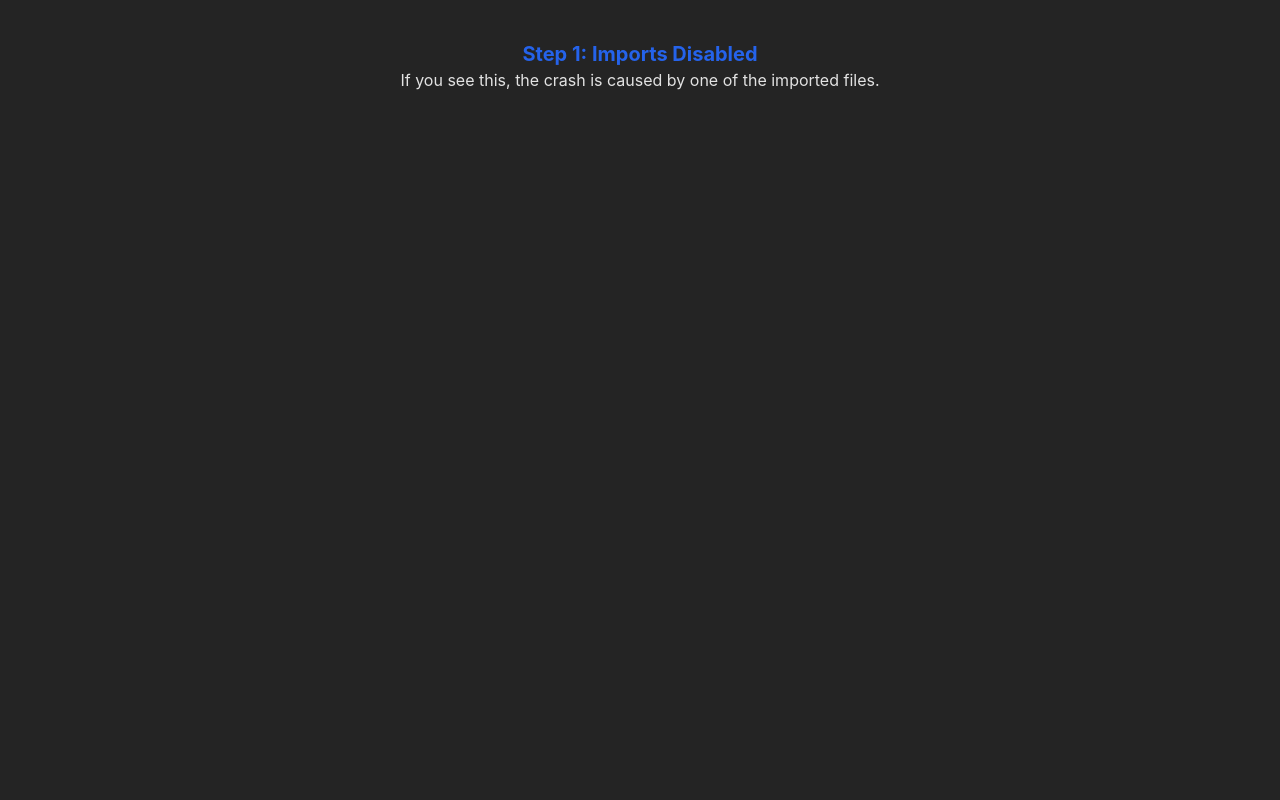
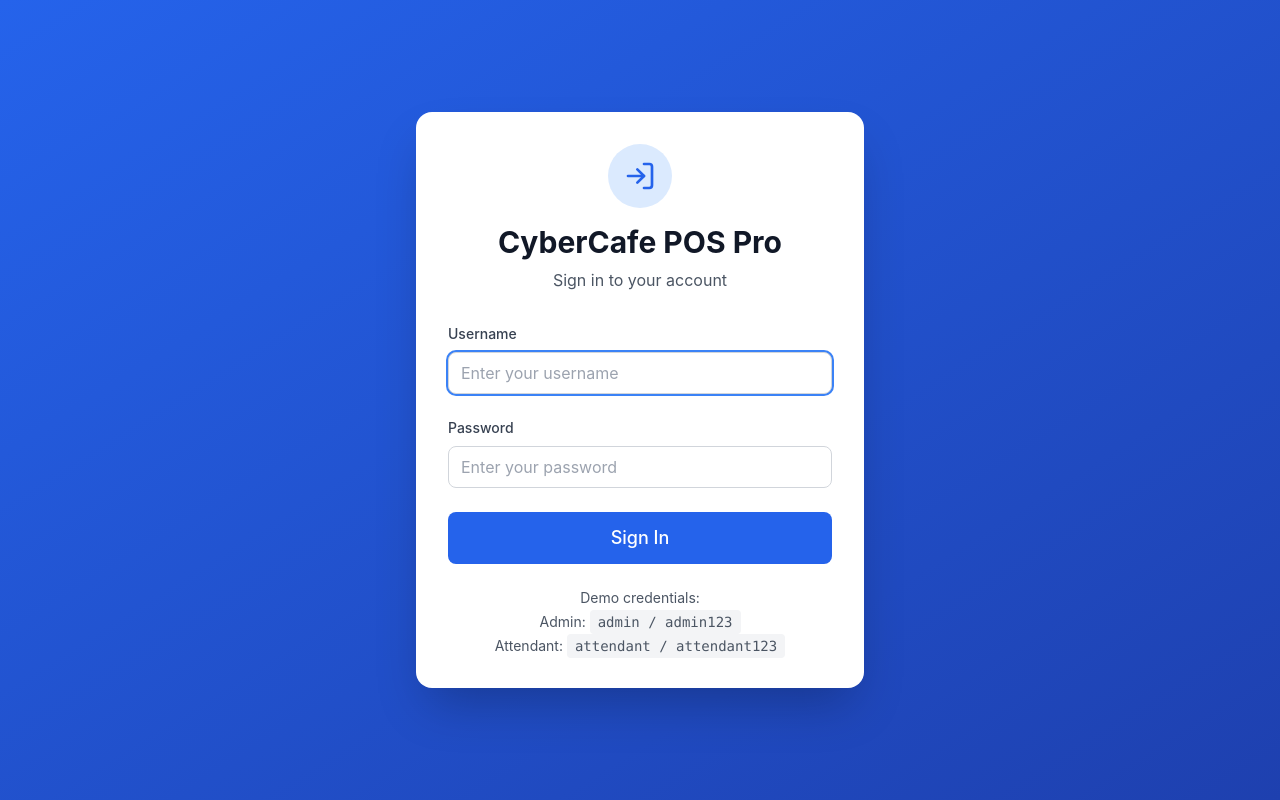
Before and after one commit to Aimtech7/cyber_pos, a React (Vite) app in the folder frontend/: page /login in a window 1280 px wide. Built offline with nearby package versions, Linux system fonts and the light colour scheme; no server answers.

Commit message:
debug: force overwrite App.tsx to enable Auth subsystem

```diff
--- a/frontend/src/App.tsx
+++ b/frontend/src/App.tsx
@@ -3,195 +3,52 @@ import { BrowserRouter, Routes, Route, Navigate } from 'react-router-dom';
 import { AuthProvider, useAuth } from './context/AuthContext';
 // import { ShiftProvider } from './context/ShiftContext';
 import Login from './pages/Login';
-// import POSDashboard from './pages/pos/POSDashboard';
-// import NewSale from './pages/pos/NewSale';
-// import Sessions from './pages/pos/Sessions';
-// import Transactions from './pages/pos/Transactions';
-// import PrintJobQueue from './pages/pos/PrintJobQueue';
-// import AdminDashboard from './pages/admin/AdminDashboard';
-// import { Services } from './pages/admin/Services';
-// import { Inventory } from './pages/admin/Inventory';
-// import { Users } from './pages/admin/Users';
-// import { Reports } from './pages/admin/Reports';
-// import { MpesaInbox } from './pages/admin/MpesaInbox';
-// import { MpesaReconciliation } from './pages/admin/MpesaReconciliation';
-// import { Customers } from './pages/admin/Customers';
-// import { Invoices } from './pages/admin/Invoices';
-// import { Alerts } from './pages/admin/Alerts';
-// import { OfflineQueue } from './pages/pos/OfflineQueue';
-// import { OfflineProvider } from './context/OfflineContext';
-// import { OfflineBanner } from './components/OfflineBanner';
-//             {/* POS Routes */}
-//             <Route
-//                 path="/pos"
-//                 element={
-//                     <ProtectedRoute>
-//                         <POSDashboard />
-//                     </ProtectedRoute>
-//                 }
-//             />
-//             <Route
-//                 path="/pos/new-sale"
-//                 element={
-//                     <ProtectedRoute>
-//                         <NewSale />
-//                     </ProtectedRoute>
-//                 }
-//             />
-//             <Route
-//                 path="/pos/sessions"
-//                 element={
-//                     <ProtectedRoute>
-//                         <Sessions />
-//                     </ProtectedRoute>
-//                 }
-//             />
-//             <Route
-//                 path="/pos/transactions"
-//                 element={
-//                     <ProtectedRoute>
-//                         <Transactions />
-//                     </ProtectedRoute>
-//                 }
-//             />
-//             <Route
-//                 path="/pos/print-queue"
-//                 element={
-//                     <ProtectedRoute>
-//                         <PrintJobQueue />
-//                     </ProtectedRoute>
-//                 }
-//             />
+import './index.css';
 
-//             {/* Admin Routes */}
-//             <Route
-//                 path="/admin"
-//                 element={
-//                     <ProtectedRoute allowedRoles={['ADMIN', 'MANAGER']}>
-//                         <AdminDashboard />
-//                     </ProtectedRoute>
-//                 }
-//             />
-//             <Route
-//                 path="/admin/services"
-//                 element={
-//                     <ProtectedRoute allowedRoles={['ADMIN', 'MANAGER']}>
-//                         <Services />
-//                     </ProtectedRoute>
-//                 }
-//             />
-//             <Route
-//                 path="/admin/users"
-//                 element={
-//                     <ProtectedRoute allowedRoles={['ADMIN']}>
-//                         <Users />
-//                     </ProtectedRoute>
-//                 }
-//             />
-//             <Route
-//                 path="/admin/inventory"
-//                 element={
-//                     <ProtectedRoute allowedRoles={['ADMIN', 'MANAGER']}>
-//                         <Inventory />
-//                     </ProtectedRoute>
-//                 }
-//             />
-//             <Route
-//                 path="/admin/reports"
-//                 element={
-//                     <ProtectedRoute allowedRoles={['ADMIN', 'MANAGER']}>
-//                         <Reports />
-//                     </ProtectedRoute>
-//                 }
-//             />
-//             <Route
-//                 path="/admin/mpesa-inbox"
-//                 element={
-//                     <ProtectedRoute allowedRoles={['ADMIN', 'MANAGER']}>
-//                         <MpesaInbox />
-//                     </ProtectedRoute>
-//                 }
-//             />
-//             <Route
-//                 path="/admin/mpesa-reconciliation"
-//                 element={
-//                     <ProtectedRoute allowedRoles={['ADMIN', 'MANAGER']}>
-//                         <MpesaReconciliation />
-//                     </ProtectedRoute>
-//                 }
-//             />
-//             <Route
-//                 path="/admin/customers"
-//                 element={
-//                     <ProtectedRoute allowedRoles={['ADMIN', 'MANAGER']}>
-//                         <Customers />
-//                     </ProtectedRoute>
-//                 }
-//             />
-//             <Route
-//                 path="/admin/invoices"
-//                 element={
-//                     <ProtectedRoute allowedRoles={['ADMIN', 'MANAGER']}>
-//                         <Invoices />
-//                     </ProtectedRoute>
-//                 }
-//             />
-//             <Route
-//                 path="/admin/alerts"
-//                 element={
-//                     <ProtectedRoute allowedRoles={['ADMIN', 'MANAGER']}>
-//                         <Alerts />
-//                     </ProtectedRoute>
-//                 }
-//             />
+const ProtectedRoute: React.FC<{ children: React.ReactNode; allowedRoles?: string[] }> = ({
+    children,
+    allowedRoles,
+}) => {
+    const { user, isLoading } = useAuth();
 
-//             {/* Default redirect */}
-//             <Route
-//                 path="/"
-//                 element={
-//                     user ? (
-//                         user.role === 'ATTENDANT' ? (
-//                             <Navigate to="/pos" replace />
-//                         ) : (
-//                             <Navigate to="/admin" replace />
-//                         )
-//                     ) : (
-//                         <Navigate to="/login" replace />
-//                     )
-//                 }
-//             />
-//             {/*
-//             <Route
-//                 path="/pos/offline-queue"
-//                 element={
-//                     <ProtectedRoute>
-//                         <OfflineQueue />
-//                     </ProtectedRoute>
-//                 }
-//             />
-//             */}
-//         </Routes>
-//     );
-// }
+    if (isLoading) {
+        return (
+            <div className="flex items-center justify-center min-h-screen">
+                <div className="text-xl">Loading...</div>
+            </div>
+        );
+    }
+
+    if (!user) {
+        return <Navigate to="/login" replace />;
+    }
+
+    if (allowedRoles && !allowedRoles.includes(user.role)) {
+        return <Navigate to="/" replace />;
+    }
+
+    return <>{children}</>;
+};
+
+function AppRoutes() {
+    return (
+        <Routes>
+            <Route path="/login" element={<Login />} />
+            <Route
+                path="/"
+                element={<Navigate to="/login" replace />}
+            />
+        </Routes>
+    );
+}
 
 function App() {
     return (
-        <div className="p-10 text-center">
-            <h1 className="text-xl font-bold text-blue-600">Step 1: Imports Disabled</h1>
-            <p>If you see this, the crash is caused by one of the imported files.</p>
-        </div>
-        /*
         <AuthProvider>
-            <ShiftProvider>
-                <OfflineProvider>
-                    <BrowserRouter>
-                         <OfflineBanner />
-                        <AppRoutes />
-                    </BrowserRouter>
-                </OfflineProvider>
-            </ShiftProvider>
+            <BrowserRouter>
+                <AppRoutes />
+            </BrowserRouter>
         </AuthProvider>
-        */
     );
 }
 
```
